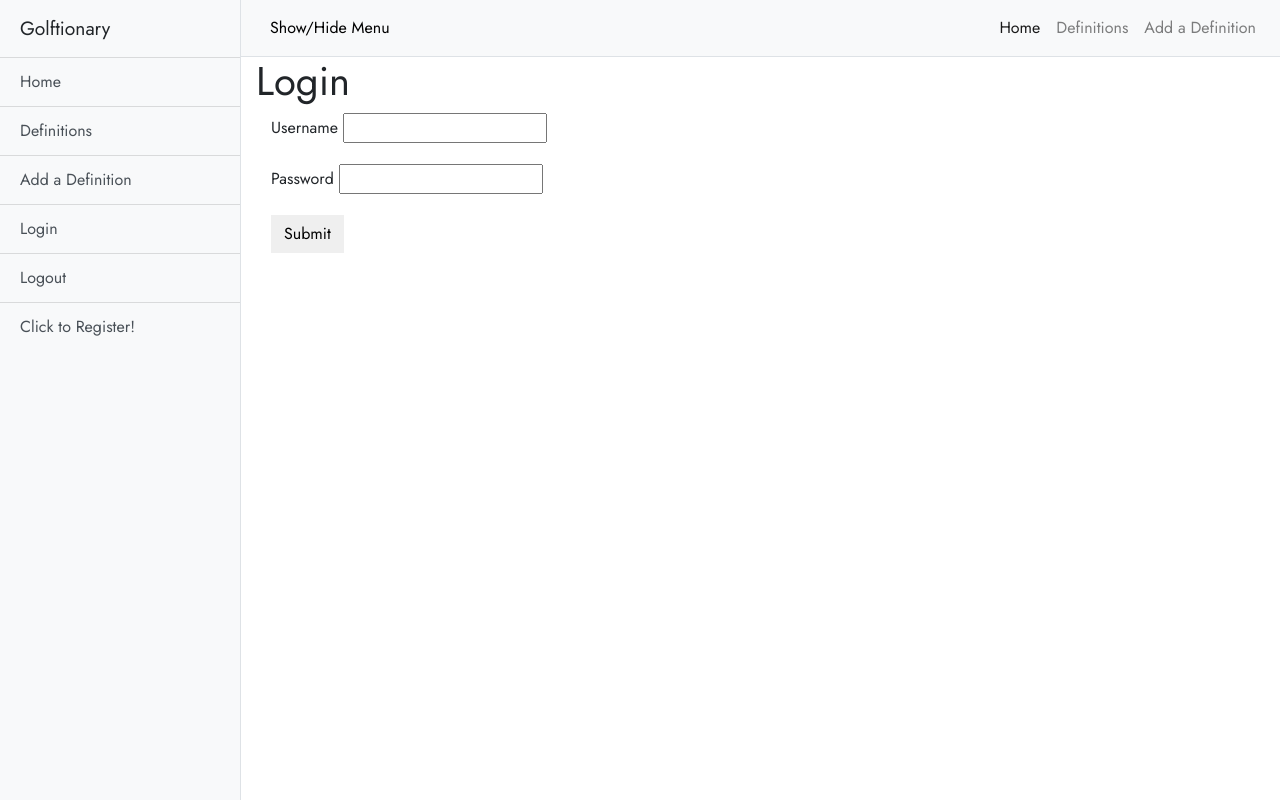
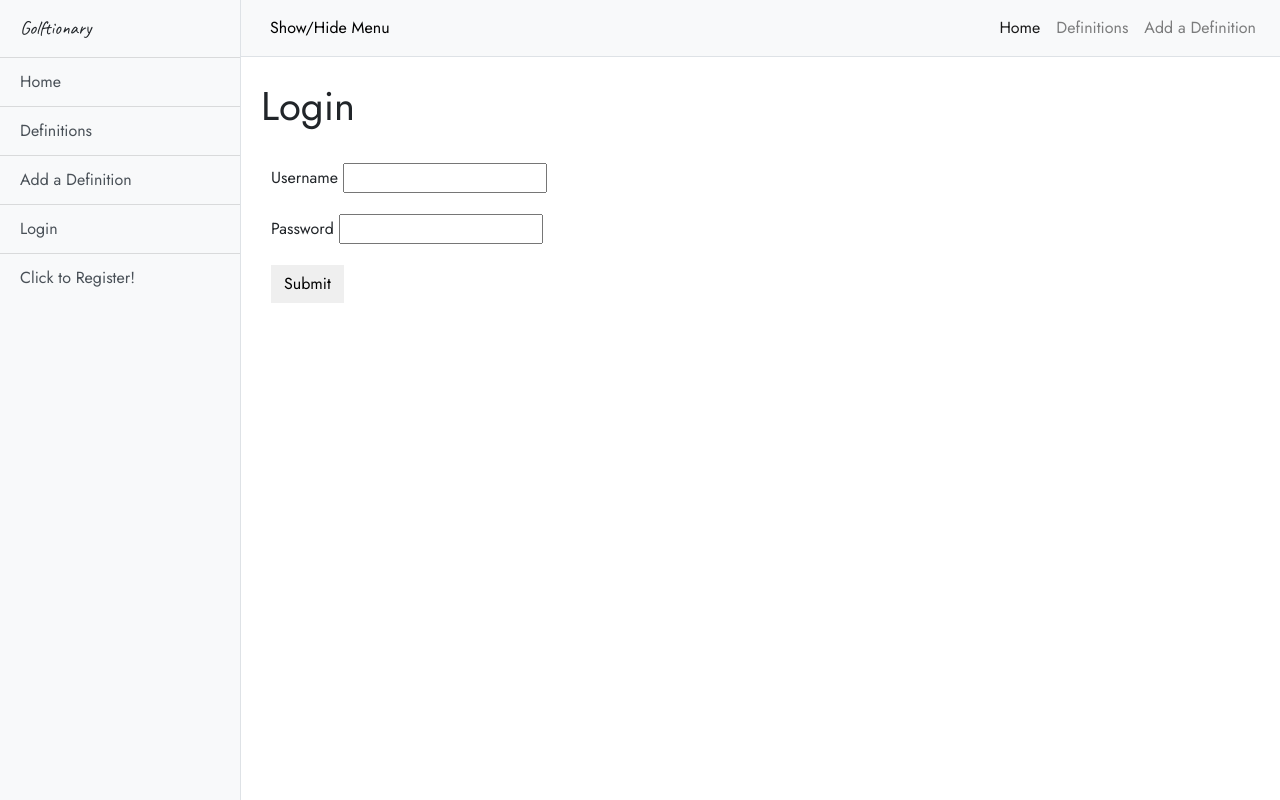
Before and after one commit to NickStevens722/GolfDictionary, a Flask app: page /login in a window 1280 px wide. Run offline with Flask 2, Linux system fonts and the light colour scheme; some libraries are stand-ins or nearby versions.

Commit message:
Added responsive login/logout button

```diff
--- a/static/css/style.css
+++ b/static/css/style.css
@@ -1,5 +1,9 @@
 body {
     font-family: 'Jost', sans-serif;
+}
+
+.home-title {
+    font-family: 'Caveat', cursive;
 }
 
 #menu-toggle {
@@ -12,6 +16,10 @@ body {
     background-color: #e8e8e8
 }
 
+#submit:hover {
+    background-color: #e8e8e8
+}
+
 .def_heading {
     padding: 25px 0;
 }
@@ -21,9 +29,9 @@ body {
     padding-left: 0;
 }
 
-.flash_message {
+.flash-message {
     padding: 10px 0;
-    text-decoration: none;
+    list-style: none;
 }
 
 .btn {
@@ -41,7 +49,7 @@ body {
 }
 
 .title-padding {
-    padding: 25px 0;
+    padding: 25px 5px;
 }
 
 .banner {
--- a/templates/base.html
+++ b/templates/base.html
@@ -15,10 +15,7 @@
     {% else %}
     <title>Golftionary</title>
     {% endif %}
-    <link
-      href="https://fonts.googleapis.com/css2?family=Jost&display=swap"
-      rel="stylesheet"
-    />
+    <link href="https://fonts.googleapis.com/css2?family=Caveat&family=Jost&display=swap" rel="stylesheet">
     <link
       rel="stylesheet"
       type="text/css"
@@ -35,7 +32,7 @@
     <div class="d-flex" id="wrapper">
       <!-- Sidebar -->
       <div class="bg-light border-right" id="sidebar-wrapper">
-        <div class="sidebar-heading">Golftionary</div>
+        <div class="sidebar-heading home-title">Golftionary</div>
         <div class="list-group list-group-flush">
           <a
             href="{{url_for('home')}}"
@@ -52,16 +49,19 @@
             class="list-group-item list-group-item-action bg-light"
             >Add a Definition</a
           >
+          {% if current_user.is_authenticated %}
+          <a
+            href="{{url_for('logout')}}"
+            class="list-group-item list-group-item-action bg-light"
+            >Logout</a
+          >
+          {% else %}
           <a
             href="{{url_for('login')}}"
             class="list-group-item list-group-item-action bg-light"
             >Login</a
           >
-          <a
-            href="{{url_for('logout')}}"
-            class="list-group-item list-group-item-action bg-light"
-            >Logout</a
-          >
+          {% endif %}
           <a
             href="{{ url_for('register') }}"
             class="list-group-item list-group-item-action bg-light"
@@ -95,15 +95,15 @@
           <div class="collapse navbar-collapse" id="navbarSupportedContent">
             <ul class="navbar-nav ml-auto mt-2 mt-lg-0">
               <li class="nav-item active">
-                <a class="nav-link" href="#"
+                <a class="nav-link" href="{{ url_for('home') }}"
                   >Home <span class="sr-only">(current)</span></a
                 >
               </li>
               <li class="nav-item">
-                <a class="nav-link" href="#">Definitions</a>
+                <a class="nav-link" href="{{ url_for('definitions_list') }}">Definitions</a>
               </li>
               <li class="nav-item">
-                <a class="nav-link" href="#">Add a Definition</a>
+                <a class="nav-link" href="{{ url_for('add_definition') }}">Add a Definition</a>
               </li>
             </ul>
           </div>
--- a/templates/login.html
+++ b/templates/login.html
@@ -1,7 +1,7 @@
 {% extends "base.html" %}
 {% block content %}
 
-        <h1>Login</h1>
+        <h1 class="title-padding">Login</h1>
 {% with messages = get_flashed_messages() %}
          {% if messages %}
             <ul>
@@ -22,7 +22,7 @@
                     <label class="control-label" for="password">Password</label>
                     {{ form.password }}
                 </div>
-                <button class="btn btn-default" type="submit">Submit</button>
+                <button id="submit" class="btn btn-default" type="submit">Submit</button>
             </div>
         </form>
 
```
Also changed, not shown: templates/homepage.html (+17 -9 lines), README.md.
